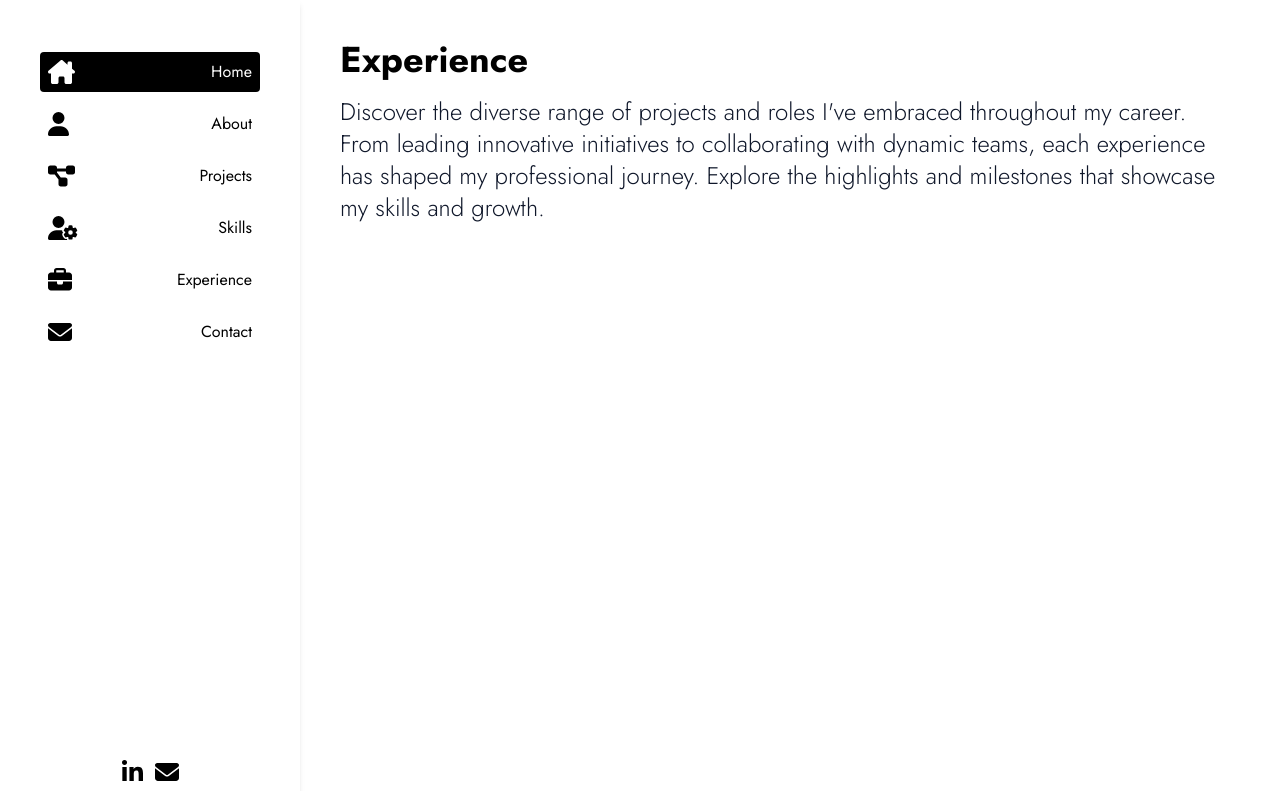
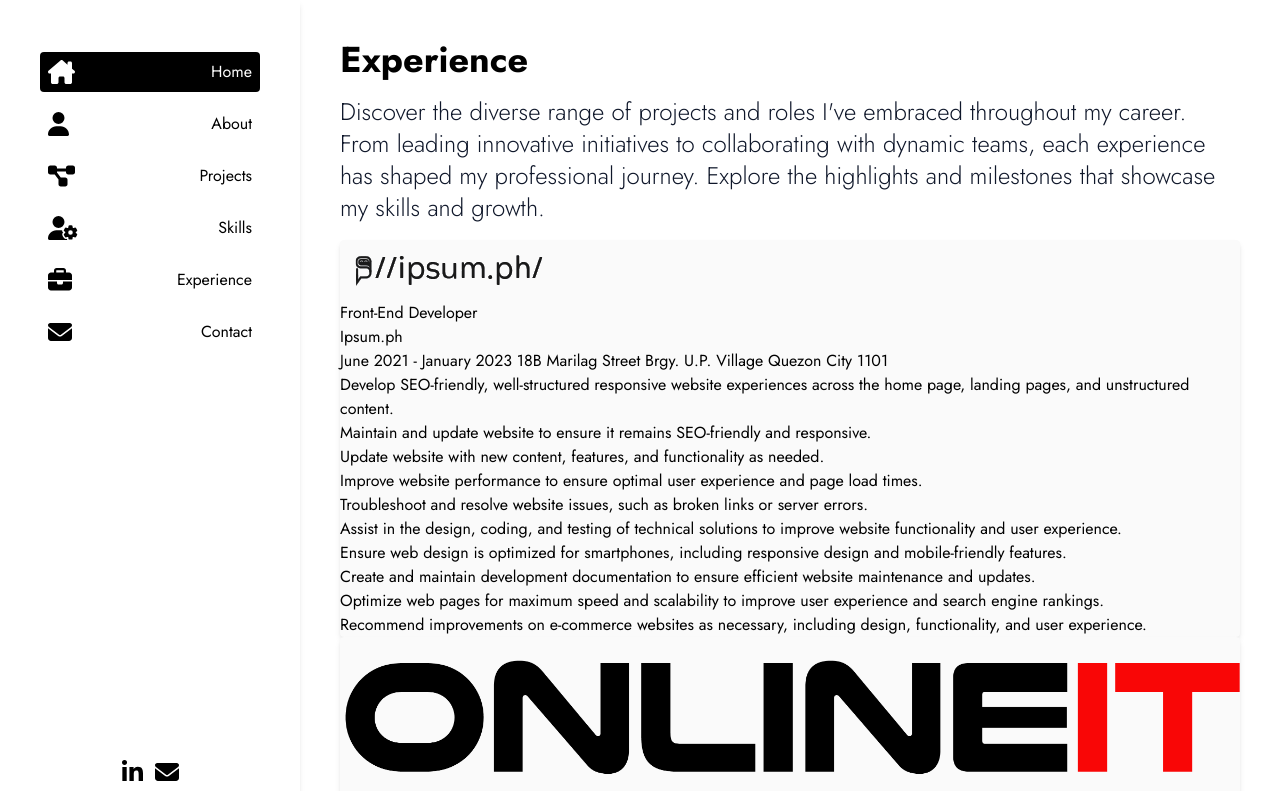
Before and after one commit to Mark-Alexis-Posadas/react-portfolio, a React (Vite) app: page /experience in a window 1280 px wide. Shown: the top 791 px of the page. Built offline with nearby package versions, Linux system fonts and the light colour scheme.

Commit message:
fix experience layout prop

```diff
--- a/src/Layout.jsx
+++ b/src/Layout.jsx
@@ -52,6 +52,7 @@ import sidebarData from "./data/sidebarData";
 import contactData from "./data/contactData";
 import projectsData from "./data/projectsData";
 import skillsData from "./data/skillsData";
+import experienceData from "./data/experienceData";
 
 import pageTitles from "./data/pageTitles";
 import subTitles from "./data/subTitles";
@@ -139,6 +140,29 @@ const skillsCardLayout = (data) => {
   );
 };
 
+const experienceCardLayout = (data) => {
+  return (
+    <article>
+      <figure>
+        <img src={data.logo} alt="logo" />
+      </figure>
+      <div>
+        <header>
+          <h3>{data.title}</h3>
+          <h2>{data.company}</h2>
+          <span>{data.date}</span>
+          <span>{data.address}</span>
+        </header>
+        <ul>
+          {data.jobDescriptions.map((description, index) => (
+            <li key={index}>{description}</li>
+          ))}
+        </ul>
+      </div>
+    </article>
+  );
+};
+
 const Layout = () => {
   //sidebar
   const [active, setActive] = useState(0);
@@ -221,6 +245,8 @@ const Layout = () => {
               <Experience
                 experienceTitle={experienceTitle}
                 experienceSubTitle={experienceSubTitle}
+                experienceData={experienceData}
+                experienceCardLayout={experienceCardLayout}
               />
             }
           />
--- a/src/components/Card.jsx
+++ b/src/components/Card.jsx
@@ -1,7 +1,15 @@
-export default function Card({ projectsCardLayout, skillsCardLayout }) {
+export default function Card({
+  projectsCardLayout,
+  skillsCardLayout,
+  experienceCardLayout,
+}) {
   return (
     <li className="bg-zinc-50 shadow-md rounded transition transform duration-300 hover:shadow-lg hover:scale-105">
-      {projectsCardLayout ? projectsCardLayout : skillsCardLayout}
+      {projectsCardLayout
+        ? projectsCardLayout
+        : skillsCardLayout
+        ? skillsCardLayout
+        : experienceCardLayout}
     </li>
   );
 }
--- a/src/data/experienceData.js
+++ b/src/data/experienceData.js
@@ -1,6 +1,6 @@
 import { v4 as uuidv4 } from "uuid";
 
-const data = [
+const experienceData = [
   {
     id: uuidv4(),
     logo: "/assets/images/ipsum-logo.png",
@@ -41,4 +41,4 @@ const data = [
   },
 ];
 
-export default data;
+export default experienceData;
--- a/src/pages/Experience/Experience.jsx
+++ b/src/pages/Experience/Experience.jsx
@@ -1,11 +1,25 @@
+import Card from "../../components/Card";
 import PageTitle from "../../components/PageTitle";
 import SubTitle from "../../components/SubTitle";
 
-export default function Experience({ experienceTitle, experienceSubTitle }) {
+export default function Experience({
+  experienceTitle,
+  experienceSubTitle,
+  experienceData,
+  experienceCardLayout,
+}) {
   return (
     <section>
       <PageTitle pageTitle={experienceTitle} />
       <SubTitle subTitleText={experienceSubTitle} />
+      <ul>
+        {experienceData.map((data) => (
+          <Card
+            key={data.id}
+            experienceCardLayout={experienceCardLayout(data)}
+          />
+        ))}
+      </ul>
     </section>
   );
 }
--- a/src/pages/Projects/Projects.jsx
+++ b/src/pages/Projects/Projects.jsx
@@ -15,7 +15,7 @@ export default function Projects({
         <PageTitle pageTitle={projectsTitle} />
         <SubTitle subTitleText={projectsSubTitle} />
         <ul
-          className="grid grid-cols-1 md:grid-cols-3  gap-3"
+          className="grid grid-cols-1 md:grid-cols-3  gap-5"
           style={{ gridAutoRows: "225px" }}
         >
           {projectsData.map((data) => (
--- a/src/pages/Skills/Skills.jsx
+++ b/src/pages/Skills/Skills.jsx
@@ -15,7 +15,7 @@ export default function Skills({
         <PageTitle pageTitle={skillsTitle} />
         <SubTitle subTitleText={skillsSubTitle} />
         <ul
-          className="grid grid-cols-1 md:grid-cols-2 lg:grid-cols-4 gap-3"
+          className="grid grid-cols-1 md:grid-cols-3 lg:grid-cols-4 gap-5"
           style={{ gridAutoRows: "225px" }}
         >
           {skillsData.map((data) => (
```
